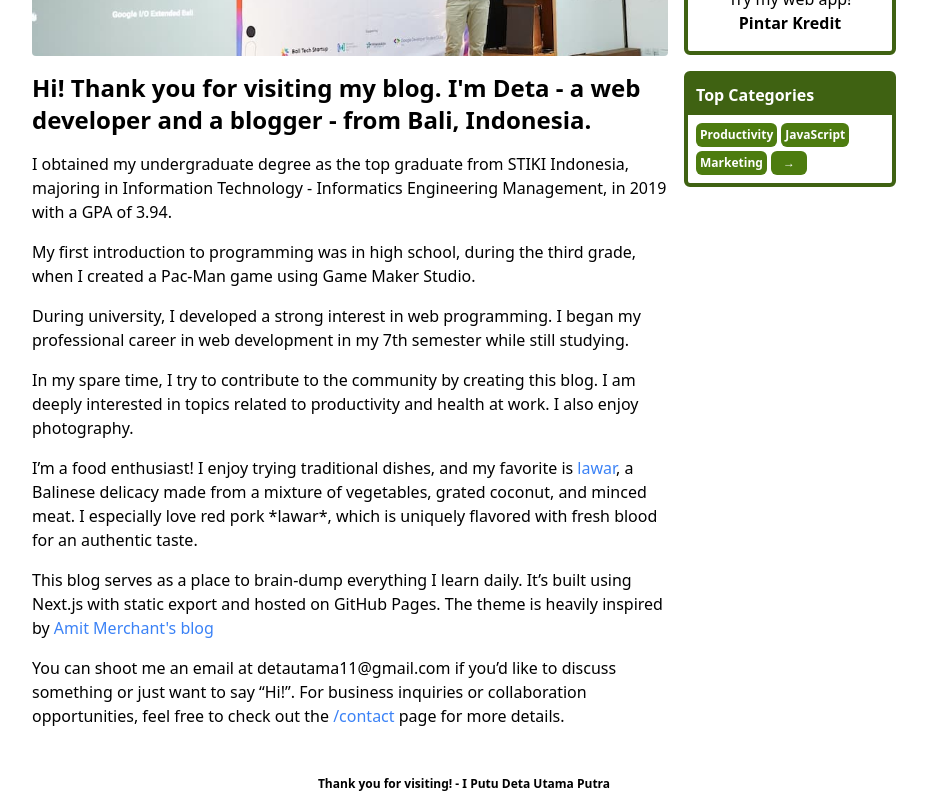
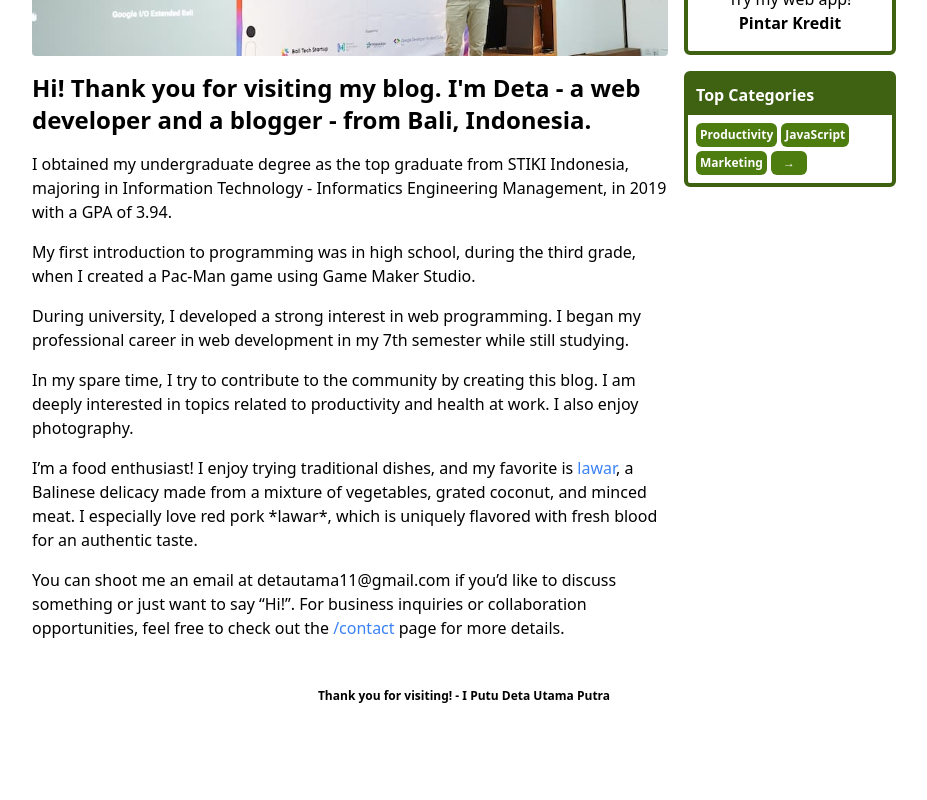
Before and after one commit to detautama/detautama.github.io, a Next.js app: page /about in a window 1280 px wide. Shown: the part 383-1183 px from the top of the page, without its empty margins (176-1103 px from the left). After the commit the page ends 1095 px from the top, so only its background shows below. Built offline with nearby package versions, Linux system fonts and the light colour scheme.

Commit message:
refactor: comment out a paragraph in the about page for clarity

```diff
--- a/app/about/page.tsx
+++ b/app/about/page.tsx
@@ -49,14 +49,14 @@ export default async function Page() {
         {`, a Balinese delicacy made from a mixture of vegetables, grated coconut, and minced meat. I especially love red pork *lawar*, which is uniquely flavored with fresh blood for an authentic taste.
 				`}
       </p>
-      <p className="mb-4">
+      {/* <p className="mb-4">
         {`This blog serves as a place to brain-dump everything I learn daily. It’s built using Next.js with static export and hosted on GitHub Pages. The theme is heavily inspired by
 				`}
         <Link
           className="text-blue-500"
           href="https://www.amitmerchant.com/"
         >{`Amit Merchant's blog`}</Link>
-      </p>
+      </p> */}
       <p>
         {`You can shoot me an email at detautama11@gmail.com if you’d like to discuss something or just want to say “Hi!”. For business inquiries or collaboration opportunities, feel free to check out the `}
         <Link className="text-blue-500" href="/contact">
```
